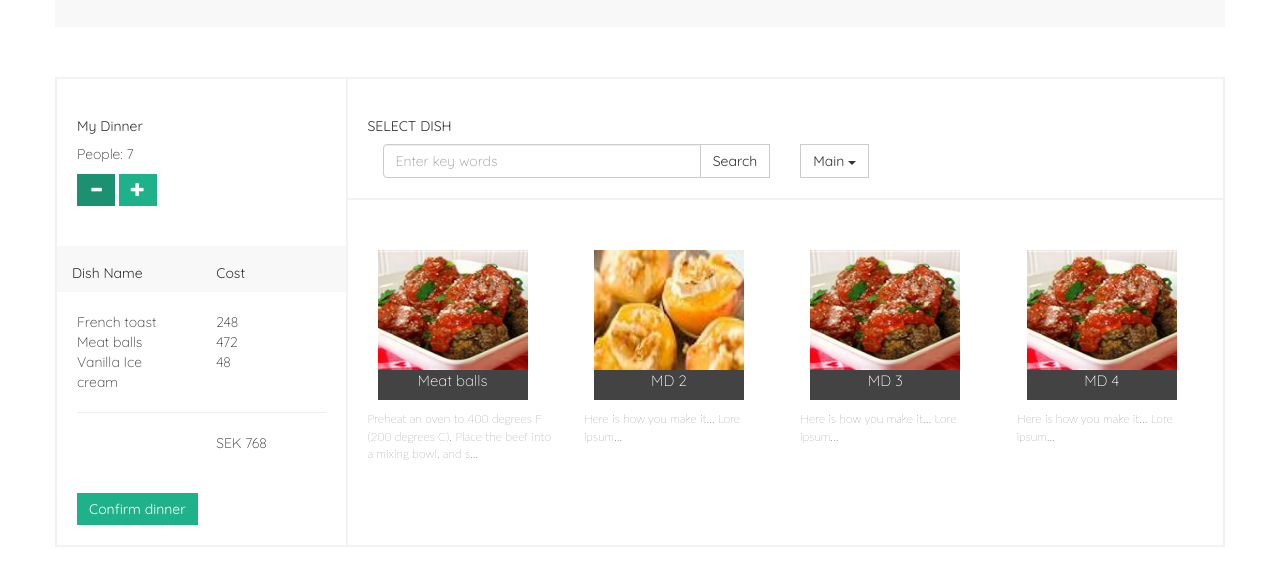
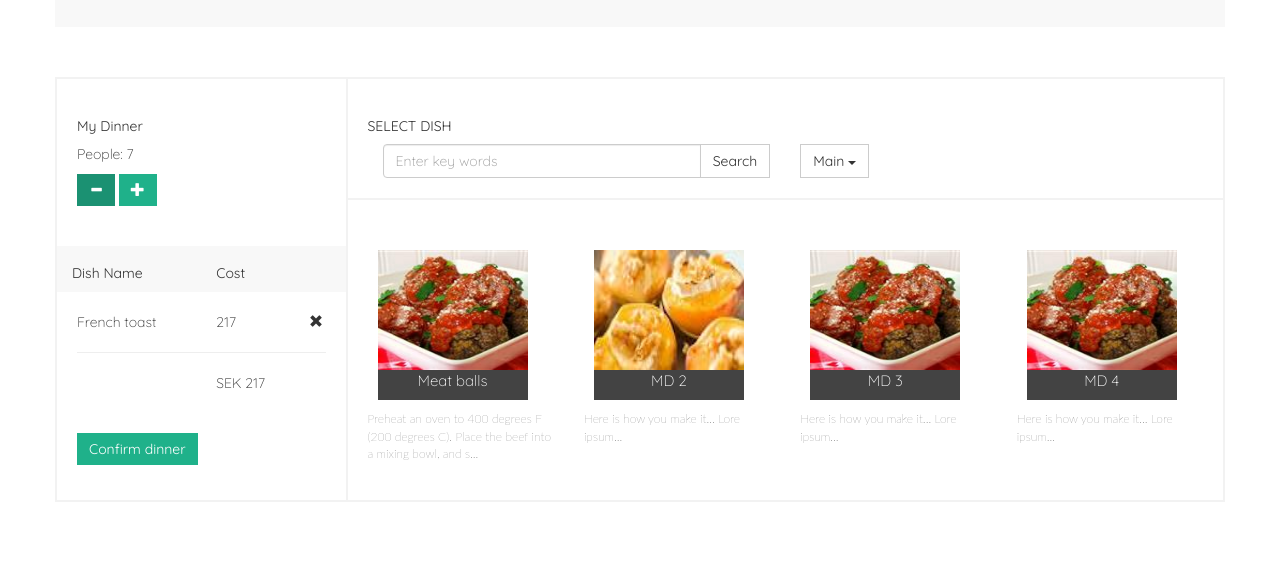
Before and after one commit to ninaolo/dinnerplanner, a plain HTML site: page index.html in a window 1280 px wide. Both pictures are taken after a click on the button 96 px from the left and 297 px from the top of the page. Shown: the part 107-692 px from the top of the page. Drawn offline with nearby package versions, Linux system fonts and the light colour scheme.

Commit message:
Start to do sidebarController.js

```diff
--- a/css/site.css
+++ b/css/site.css
@@ -99,7 +99,6 @@ h2 {
 #sidebarView > #dishes, #sidebarView > #confirm {
 	padding: 20px;
 }
-
 
 /* SELECT DISH VIEW */
 
--- a/js/controller/sidebarController.js
+++ b/js/controller/sidebarController.js
@@ -1,6 +1,18 @@
 
 var SidebarController = function(sidebarView, dinnerModel) {
-    sidebarView.plusGuest.click(function() {dinnerModel.setNumberOfGuests(dinnerModel.getNumberOfGuests()+1);});
-    sidebarView.minusGuest.click(function() {dinnerModel.setNumberOfGuests(dinnerModel.getNumberOfGuests()-1);});
+
+    sidebarView.confirmButton.hide();
+
+    sidebarView.plusGuest.click(function() {
+        dinnerModel.setNumberOfGuests(dinnerModel.getNumberOfGuests()+1);
+    });
+
+    sidebarView.minusGuest.click(function() {
+        dinnerModel.setNumberOfGuests(dinnerModel.getNumberOfGuests()-1);
+    });
+
+    sidebarView.confirmButton.click(function() {
+        dinnerView.show(100);
+    });
 
 }
--- a/js/model/dinnerModel.js
+++ b/js/model/dinnerModel.js
@@ -5,7 +5,7 @@ var DinnerModel = function() {
 	// and selected dinner options for dinner menu
 
 	var numberOfGuests = 8;
-	var menu = {'starter': 1, 'main dish': 100, 'dessert': 201};
+	var menu = {'starter': 1};
 	var observers = [];
 
 	this.addObserver = function(observer) {
@@ -78,11 +78,13 @@ var DinnerModel = function() {
 			delete menu[dish.type];
 		}
 		menu[dish.type] = dish.id;
+		this.notifyObservers();
 	}
 
 	//Removes dish from menu
 	this.removeDishFromMenu = function(id) {
 		delete menu[this.getDish(id)];
+		this.notifyObservers();
 	}
 
 	//function that returns all dishes of specific type (i.e. "starter", "main dish" or "dessert")
--- a/js/view/instructionsView.js
+++ b/js/view/instructionsView.js
@@ -1,15 +1,26 @@
-function loadDish(container, dish) {
+
+var InstructionsView = function (container, model) {
+
+	this.menu = model.getFullMenu();
+	if (this.menu.length > 0) {
+
+		if(this.menu['starter'] !== undefined) {
+			this.loadDish(container.find("#starter"), this.menu[0]);
+		}
+		if(this.menu['main dish'] !== undefined) {
+			console.log(this.menu['main dish']);
+			this.loadDish(container.find("#main"), this.menu[1]);
+		}
+		if(this.menu['dessert'] !== undefined) {
+			this.loadDish(container.find("#dessert"), this.menu[2]);
+		}
+
+	}
+
+}
+
+InstructionsView.prototype.loadDish = function(container, dish) {
 	container.find("#dishPic").attr("src", "images/" + dish.image);
 	container.find("#dishName").append(dish.name);
 	container.find("#dishInstructions").append(dish.description);
 }
-
-var InstructionsView = function (container, model) {
-
-	this.menu = model.getFullMenu();
-	loadDish(container.find("#starter"), this.menu[0]);
-	loadDish(container.find("#main"), this.menu[1]);
-	loadDish(container.find("#dessert"), this.menu[2]);
-
-
-}
--- a/js/view/sidebarView.js
+++ b/js/view/sidebarView.js
@@ -8,9 +8,13 @@ function showDishes(dishes, model) {
 		html += "<div class='col-md-6'>";
 		html += dishes[i].name;
 		html += "</div>";
-		html += "<div class='col-md-6'>";
 
+		html += "<div class='col-md-4'>";
 		html += model.getTotalDishPrice(dishes[i].id);
+		html += "</div>";
+
+		html += "<div class='col-md-2'>";
+		html += "<span id='remove-" + dishes[i].id + "' class='glyphicon glyphicon-remove' aria-hidden='true'></span>"
 		html += "</div>";
 
 		html += "</div>";
@@ -31,18 +35,25 @@ var SidebarView = function (container, model) {
 
 	model.addObserver(this);
 
-
 	this.numberOfGuests = container.find("#numberOfGuests");
 	this.plusGuest = container.find("#plusGuest");
 	this.minusGuest = container.find("#minusGuest");
-	container.find("#numberOfGuests").html(model.getNumberOfGuests());
+	this.confirmButton = container.find("#confirmDinner");
+	this.dishes = container.find("#dishes");
+
+	this.numberOfGuests.html(model.getNumberOfGuests());
 	var menu = model.getFullMenu();
-	container.find("#dishes").html(showDishes(model.getFullMenu(), model));
-
+	this.dishes.html(showDishes(model.getFullMenu(), model));
 
 
 	this.update = function(obj) {
+		this.dishes.html(showDishes(model.getFullMenu(), model));
 		container.find("#numberOfGuests").html(model.getNumberOfGuests());
+		if (model.getFullMenu().length > 0) {
+			this.confirmButton.show(300);
+		} else {
+			this.confirmButton.hide(300);
+		}
 	}
 
 }
```
